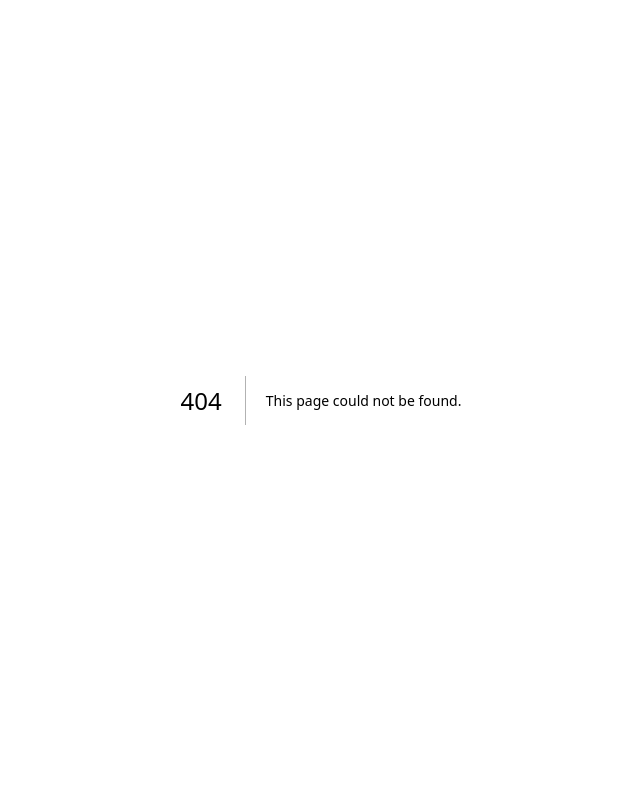
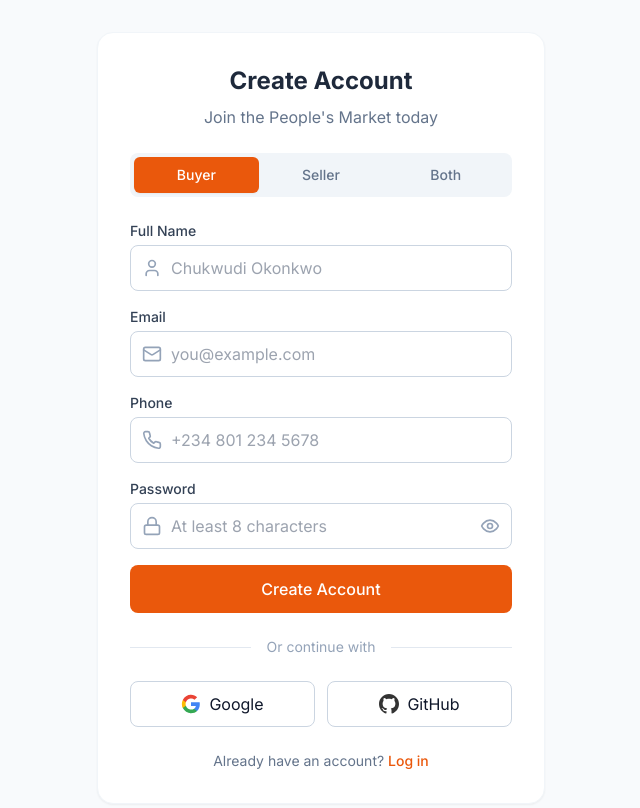
Before and after one commit to Oluwamozay/mark8hub, a Next.js app: page /auth/signup in a window 1280 px wide. Before the commit this address had no page. Shown: the top 808 px of the page, without its empty margins (319-959 px from the left). Built offline with nearby package versions, Linux system fonts and the light colour scheme.

Commit message:
Add signup page

```diff
--- /dev/null
+++ b/app/auth/signup/page.tsx
@@ -0,0 +1,82 @@
+'use client';
+
+import { useState } from 'react';
+import { Eye, EyeOff, User, Mail, Phone, Lock } from 'lucide-react';
+import Link from 'next/link';
+
+export default function SignupPage() {
+  const [showPassword, setShowPassword] = useState(false);
+  const [role, setRole] = useState('buyer');
+  const [form, setForm] = useState({ fullName: '', email: '', phone: '', password: '', confirmPassword: '' });
+
+  return (
+    <div className="min-h-screen bg-slate-50 flex items-center justify-center px-4 py-8">
+      <div className="max-w-md w-full bg-white rounded-2xl shadow-sm border border-slate-100 p-8">
+        <h1 className="text-2xl font-bold text-[#1E293B] text-center mb-2">Create Account</h1>
+        <p className="text-slate-500 text-center mb-6">Join the People's Market today</p>
+
+        <div className="flex bg-slate-100 rounded-lg p-1 mb-6">
+          {['buyer', 'seller', 'both'].map(r => (
+            <button key={r} onClick={() => setRole(r)}
+              className={`flex-1 py-2 rounded-md text-sm font-medium capitalize transition-colors ${role === r ? 'bg-[#EA580C] text-white shadow-sm' : 'text-slate-500 hover:text-slate-700'}`}>
+              {r}
+            </button>
+          ))}
+        </div>
+
+        <form onSubmit={e => e.preventDefault()} className="space-y-4">
+          <div>
+            <label className="block text-sm font-medium text-slate-700 mb-1">Full Name</label>
+            <div className="relative">
+              <User className="absolute left-3 top-1/2 -translate-y-1/2 text-slate-400 h-5 w-5" />
+              <input type="text" placeholder="Chukwudi Okonkwo" className="w-full pl-10 pr-4 py-2.5 border border-slate-300 rounded-lg focus:outline-none focus:ring-2 focus:ring-[#EA580C]" />
+            </div>
+          </div>
+          <div>
+            <label className="block text-sm font-medium text-slate-700 mb-1">Email</label>
+            <div className="relative">
+              <Mail className="absolute left-3 top-1/2 -translate-y-1/2 text-slate-400 h-5 w-5" />
+              <input type="email" placeholder="you@example.com" className="w-full pl-10 pr-4 py-2.5 border border-slate-300 rounded-lg focus:outline-none focus:ring-2 focus:ring-[#EA580C]" />
+            </div>
+          </div>
+          <div>
+            <label className="block text-sm font-medium text-slate-700 mb-1">Phone</label>
+            <div className="relative">
+              <Phone className="absolute left-3 top-1/2 -translate-y-1/2 text-slate-400 h-5 w-5" />
+              <input type="tel" placeholder="+234 801 234 5678" className="w-full pl-10 pr-4 py-2.5 border border-slate-300 rounded-lg focus:outline-none focus:ring-2 focus:ring-[#EA580C]" />
+            </div>
+          </div>
+          <div>
+            <label className="block text-sm font-medium text-slate-700 mb-1">Password</label>
+            <div className="relative">
+              <Lock className="absolute left-3 top-1/2 -translate-y-1/2 text-slate-400 h-5 w-5" />
+              <input type={showPassword ? 'text' : 'password'} placeholder="At least 8 characters" className="w-full pl-10 pr-10 py-2.5 border border-slate-300 rounded-lg focus:outline-none focus:ring-2 focus:ring-[#EA580C]" />
+              <button type="button" onClick={() => setShowPassword(!showPassword)} className="absolute right-3 top-1/2 -translate-y-1/2 text-slate-400">
+                {showPassword ? <EyeOff className="h-5 w-5" /> : <Eye className="h-5 w-5" />}
+              </button>
+            </div>
+          </div>
+          <button type="submit" className="w-full bg-[#EA580C] text-white py-3 rounded-lg font-medium hover:bg-orange-600 transition-colors">Create Account</button>
+        </form>
+
+        <div className="relative my-6">
+          <div className="absolute inset-0 flex items-center"><div className="w-full border-t border-slate-200"></div></div>
+          <div className="relative flex justify-center"><span className="bg-white px-4 text-sm text-slate-400">Or continue with</span></div>
+        </div>
+
+        <div className="grid grid-cols-2 gap-3">
+          <button className="flex items-center justify-center gap-2 border border-slate-300 rounded-lg py-2.5 hover:bg-slate-50">
+            <svg className="h-5 w-5" viewBox="0 0 24 24"><path fill="#4285F4" d="M22.56 12.25c0-.78-.07-1.53-.2-2.25H12v4.26h5.92a5.06 5.06 0 0 1-2.2 3.32v2.77h3.57c2.08-1.92 3.28-4.74 3.28-8.1z"/><path fill="#34A853" d="M12 23c2.97 0 5.46-.98 7.28-2.66l-3.57-2.77c-.98.66-2.23 1.06-3.71 1.06-2.86 0-5.29-1.93-6.16-4.53H2.18v2.84C3.99 20.53 7.7 23 12 23z"/><path fill="#FBBC05" d="M5.84 14.09c-.22-.66-.35-1.36-.35-2.09s.13-1.43.35-2.09V7.07H2.18C1.43 8.55 1 10.22 1 12s.43 3.45 1.18 4.93l2.85-2.22.81-.62z"/><path fill="#EA4335" d="M12 5.38c1.62 0 3.06.56 4.21 1.64l3.15-3.15C17.45 2.09 14.97 1 12 1 7.7 1 3.99 3.47 2.18 7.07l3.66 2.84c.87-2.6 3.3-4.53 6.16-4.53z"/></svg>
+            Google
+          </button>
+          <button className="flex items-center justify-center gap-2 border border-slate-300 rounded-lg py-2.5 hover:bg-slate-50">
+            <svg className="h-5 w-5" viewBox="0 0 24 24"><path fill="#333" d="M12 0c-6.626 0-12 5.373-12 12 0 5.302 3.438 9.8 8.207 11.387.599.111.793-.261.793-.577v-2.234c-3.338.726-4.033-1.416-4.033-1.416-.546-1.387-1.333-1.756-1.333-1.756-1.089-.745.083-.729.083-.729 1.205.084 1.839 1.237 1.839 1.237 1.07 1.834 2.807 1.304 3.492.997.107-.775.418-1.305.762-1.604-2.665-.305-5.467-1.334-5.467-5.931 0-1.311.469-2.381 1.236-3.221-.124-.303-.535-1.524.117-3.176 0 0 1.008-.322 3.301 1.23.957-.266 1.983-.399 3.003-.404 1.02.005 2.047.138 3.006.404 2.291-1.552 3.297-1.23 3.297-1.23.653 1.653.242 2.874.118 3.176.77.84 1.235 1.911 1.235 3.221 0 4.609-2.807 5.624-5.479 5.921.43.372.823 1.102.823 2.222v3.293c0 .319.192.694.801.576 4.765-1.589 8.199-6.086 8.199-11.386 0-6.627-5.373-12-12-12z"/></svg>
+            GitHub
+          </button>
+        </div>
+
+        <p className="text-center text-sm text-slate-500 mt-6">Already have an account? <Link href="/auth/login" className="text-[#EA580C] font-medium hover:underline">Log in</Link></p>
+      </div>
+    </div>
+  );
+}
```
